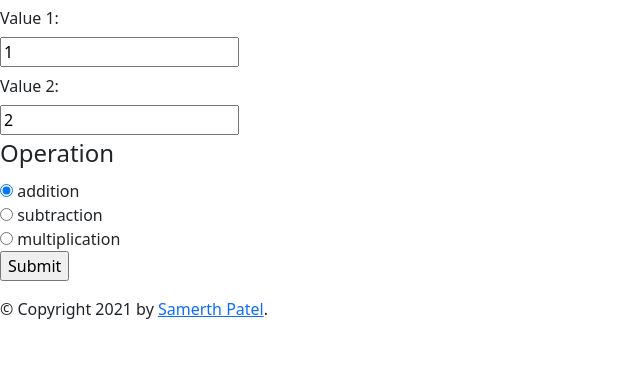
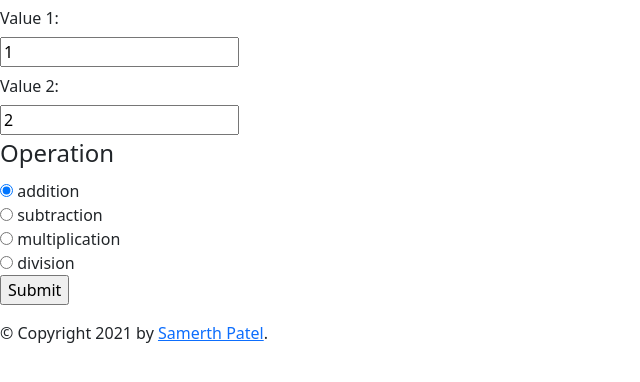
Before and after one commit to Samerthpatel/calcexample, a Flask app: template app/templates/calculator.html in a window 1280 px wide. Shown: the part 113-495 px from the top of the page, without its empty margins (0-640 px from the left). Run offline with Flask 2, Linux system fonts and the light colour scheme; the template is opened without the code that fills it, so the values that code supplies are empty; parts of the project's set-up code (start-up, migrations or seed data) failed here and were passed over.

Commit message:
division

```diff
--- a/app/app.py
+++ b/app/app.py
@@ -1,5 +1,7 @@
 """A simple flask web app"""
 from flask import Flask
+from werkzeug.debug import DebuggedApplication
+
 from app.controllers.index_controller import IndexController
 from app.controllers.calculator_controller import CalculatorController
 
--- a/app/templates/calculator.html
+++ b/app/templates/calculator.html
@@ -37,6 +37,10 @@
             <input type="radio" name="operation" id="multiplication" value="multiplication">
             <label for="multiplication">multiplication</label>
           </div>
+            <div>
+            <input type="radio" name="operation" id="division" value="division">
+            <label for="division">division</label>
+          </div>
         </fieldset>
 
         <input type="submit" value="Submit">
--- a/calc/calculations/subtraction.py
+++ b/calc/calculations/subtraction.py
@@ -11,6 +11,6 @@ class Subtraction(Calculation):
         """get the subtraction results"""
         difference_of_values = 0.0
         for value in self.values:
-            difference_of_values = value - difference_of_values
+            difference_of_values = difference_of_values - value
             pprint.pprint(value)
         return difference_of_values
```
Also changed, not shown: tests/calculator_test.py (+1 -1 lines), tests/subtraction_test.py (+1 -1 lines), 1 other file.
